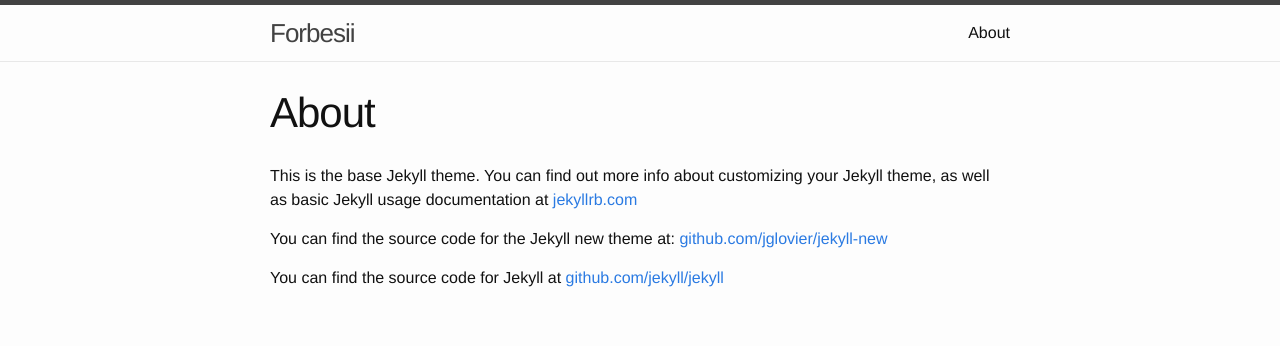
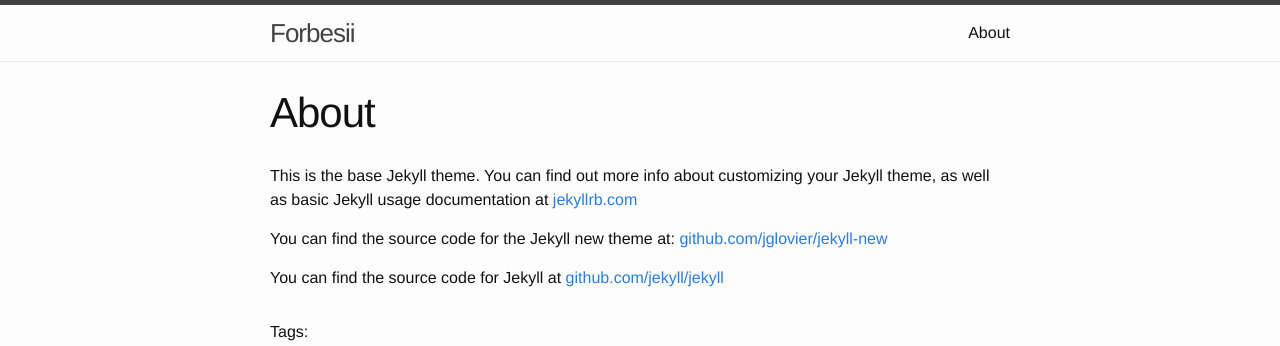
Before and after one commit to simon-gray/simon-gray.github.io, a Jekyll site: the page built from about.md, in a window 1280 px wide, cut to the strip 0-346 px from the top of the page. Built offline with Jekyll 4.4.1, drawn with Linux system fonts in a browser that asks for light colours.

Commit message:
Update default.html

```diff
--- a/_layouts/default.html
+++ b/_layouts/default.html
@@ -10,6 +10,11 @@
     <div class="page-content">
       <div class="wrapper">
         {{ content }}
+        <p>Tags:
+          {% for tag in post.tags %}
+            <a href="{{ site.baseurl }}/tags/{{ tag | slugify }}/" class="tag-link">{{ tag }}</a>
+          {% endfor %}
+        </p>
       </div>
     </div>
 
```
